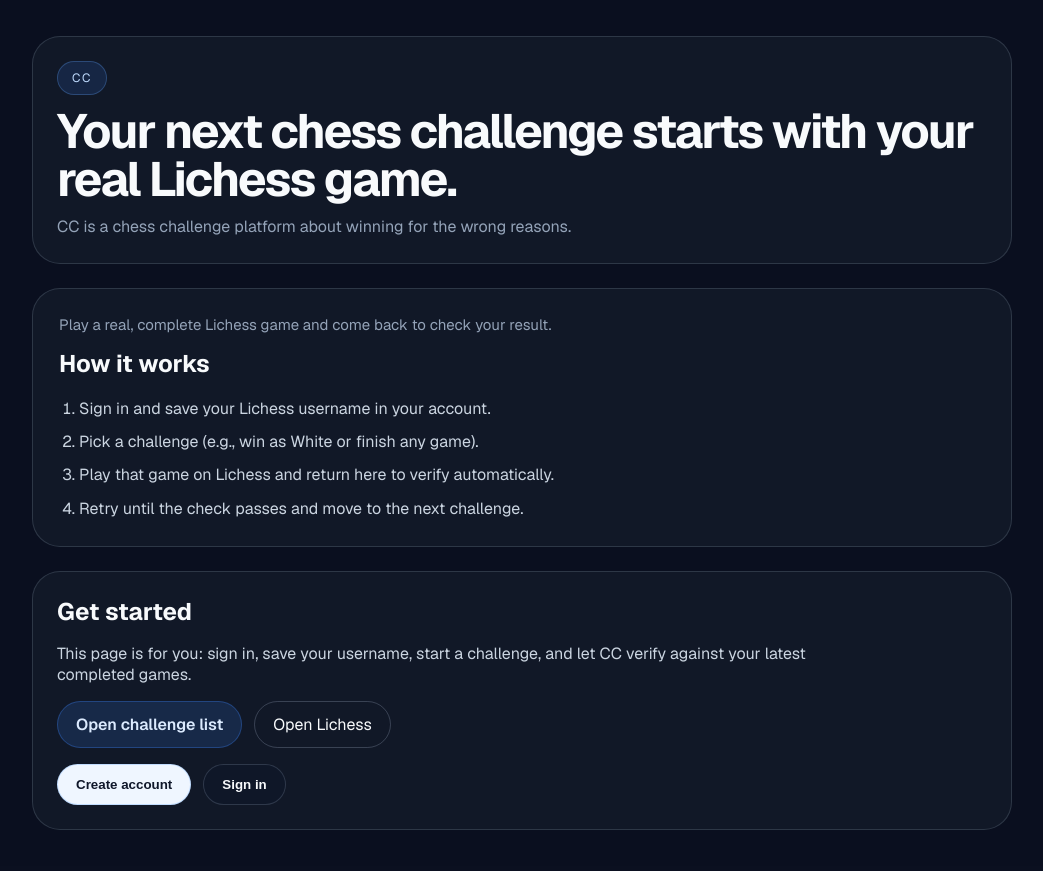
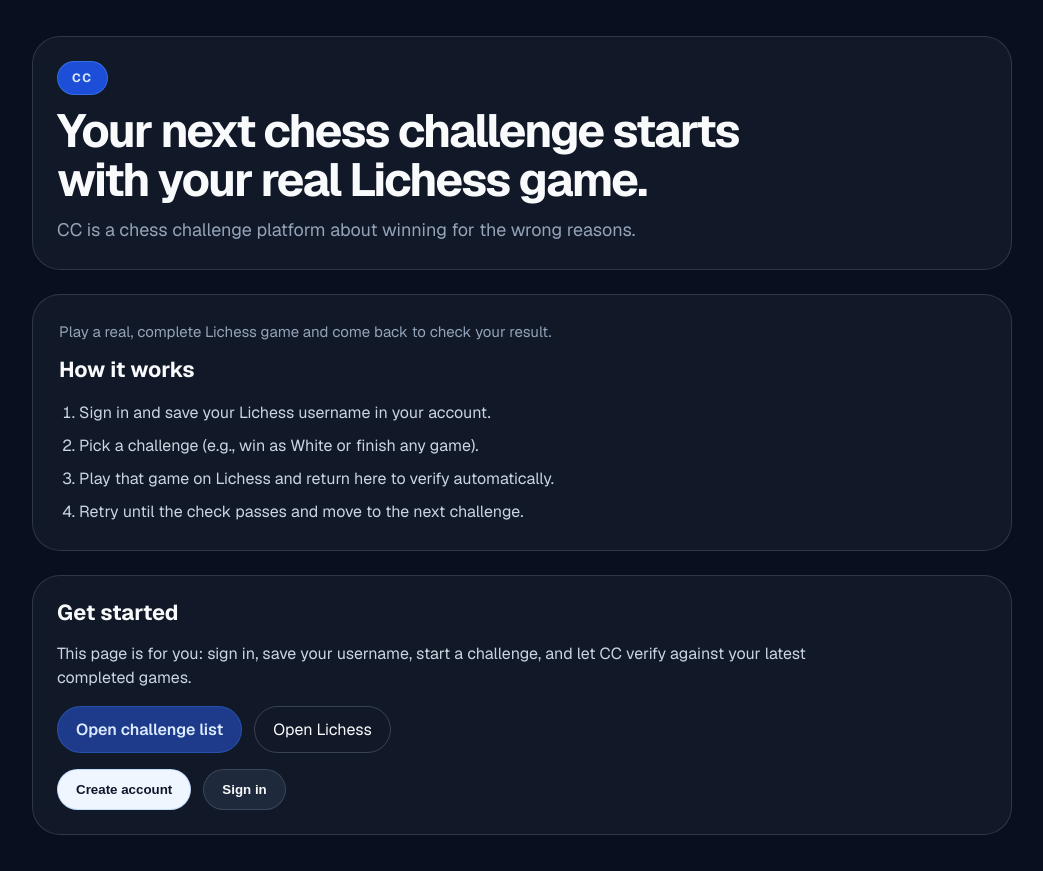
Before and after one commit to andreasnordenadler/cc, a Next.js app: page / in a window 1280 px wide. Shown: the whole page, without its empty margins (118-1161 px from the left). Built offline with nearby package versions, Linux system fonts and the light colour scheme; no server answers.

Commit message:
CC: tighten editorial hierarchy and typography

```diff
--- a/src/app/page.tsx
+++ b/src/app/page.tsx
@@ -30,75 +30,21 @@
   const nextChallenge = getNextChallenge(activeChallenge, progress);
 
   return (
-    <main
-      style={{
-        minHeight: "100vh",
-        padding: "clamp(20px, 3vw, 36px)",
-        background: "#0a0f1f",
-        color: "#f8fafc",
-      }}
-    >
-      <section
-        style={{
-          width: "100%",
-          maxWidth: 980,
-          margin: "0 auto",
-          display: "grid",
-          gap: 24,
-        }}
-      >
+    <main style={pageStyle}>
+      <section style={contentStyle}>
         <header
-          style={{
-            border: "1px solid rgba(148,163,184,0.22)",
-            background: "#111827",
-            borderRadius: 28,
-            padding: "24px",
-            display: "flex",
-            justifyContent: "space-between",
-            alignItems: "center",
-            gap: 16,
-            flexWrap: "wrap",
-          }}
+          style={heroCardStyle}
         >
           <div>
-            <p
-              style={{
-                margin: 0,
-                display: "inline-flex",
-                alignItems: "center",
-                gap: 10,
-                borderRadius: 999,
-                padding: "8px 14px",
-                background: "rgba(59,130,246,0.14)",
-                border: "1px solid rgba(96,165,250,0.28)",
-                fontSize: 12,
-                letterSpacing: "0.12em",
-                textTransform: "uppercase",
-                color: "#bfdbfe",
-              }}
-            >
+            <p style={eyebrowStyle}>
               CC
             </p>
 
-            <h1
-              style={{
-                margin: "12px 0 0",
-                fontSize: "clamp(2.2rem, 5vw, 3rem)",
-                lineHeight: 1,
-                letterSpacing: "-0.04em",
-              }}
-            >
+            <h1 style={heroTitleStyle}>
               Your next chess challenge starts with your real Lichess game.
             </h1>
 
-            <p
-              style={{
-                margin: "12px 0 0",
-                color: "#94a3b8",
-                maxWidth: 640,
-                lineHeight: 1.5,
-              }}
-            >
+            <p style={heroCopyStyle}>
               CC is a chess challenge platform about winning for the wrong reasons.
             </p>
           </div>
@@ -107,15 +53,7 @@
             <div style={{ display: "flex", alignItems: "center", gap: 12 }}>
               <Link
                 href="/account"
-                style={{
-                  borderRadius: 999,
-                  border: "1px solid rgba(148,163,184,0.24)",
-                  background: "rgba(15,23,42,0.7)",
-                  padding: "10px 14px",
-                  color: "#f8fafc",
-                  textDecoration: "none",
-                  fontSize: 14,
-                }}
+                style={accountLinkStyle}
               >
                 Account
               </Link>
@@ -123,21 +61,12 @@
           ) : null}
         </header>
 
-        <section
-          style={{
-            borderRadius: 28,
-            border: "1px solid rgba(148,163,184,0.22)",
-            background: "#111827",
-            padding: "26px",
-            display: "grid",
-            gap: 14,
-          }}
-        >
-          <p style={{ margin: 0, color: "#94a3b8", fontSize: 15 }}>
+        <section style={workAreaStyle}>
+          <p style={sectionLeadStyle}>
             Play a real, complete Lichess game and come back to check your result.
           </p>
 
-          <h2 style={{ margin: 0 }}>How it works</h2>
+          <h2 style={sectionTitleStyle}>How it works</h2>
 
           <ol
             style={{
@@ -166,46 +95,28 @@
                 gridTemplateColumns: "repeat(auto-fit, minmax(220px, 1fr))",
               }}
             >
-              <div
-                style={{
-                  borderRadius: 18,
-                  border: "1px solid rgba(148,163,184,0.2)",
-                  background: "#1f2937",
-                  padding: 14,
-                }}
-              >
-                <div style={{ color: "#93c5fd", marginBottom: 6, fontSize: 13 }}>
+              <div style={metricCardStyle}>
+                <div style={metricLabelStyle}>
                   Lichess identity
                 </div>
-                <div style={{ fontSize: 18, fontWeight: 700 }}>
+                <div style={{ fontSize: 20, fontWeight: 700 }}>
                   {lichessUsername || "Not set yet"}
                 </div>
                 <Link
                   href="/account"
-                  style={{
-                    display: "inline-block",
-                    marginTop: 8,
-                    color: "#93c5fd",
-                    textDecoration: "none",
-                    fontSize: 14,
-                  }}
+                  style={inlineLinkStyle}
                 >
                   {lichessUsername ? "Update identity" : "Add your username"}
                 </Link>
               </div>
 
               <div
-                style={{
-                  borderRadius: 18,
-                  border: "1px solid rgba(148,163,184,0.2)",
-                  background: "#1f2937",
-                  padding: 14,
-                }}
+                style={metricCardStyle}
               >
-                <div style={{ color: "#93c5fd", marginBottom: 6, fontSize: 13 }}>
+                <div style={metricLabelStyle}>
                   Current challenge
                 </div>
-                <div style={{ fontSize: 18, fontWeight: 700, marginBottom: 6 }}>
+                <div style={{ fontSize: 20, fontWeight: 700, marginBottom: 6 }}>
                   {activeChallenge?.id ? formatChallengeId(activeChallenge.id) : "No challenge started"}
                 </div>
                 <div style={{ color: activeChallenge ? "#e2e8f0" : "#94a3b8", fontSize: 14 }}>
@@ -214,13 +125,7 @@
 
                 <Link
                   href={activeChallenge?.id ? `/challenges/${activeChallenge.id}` : "/challenges"}
-                  style={{
-                    display: "inline-block",
-                    marginTop: 10,
-                    color: "#93c5fd",
-                    textDecoration: "none",
-                    fontSize: 14,
-                  }}
+                  style={inlineLinkStyle}
                 >
                   {activeChallenge?.id ? "Open this challenge" : "Choose a challenge"}
                 </Link>
@@ -240,16 +145,8 @@
                       {formatChallengeId(nextChallenge.id)}
                     </div>
                     <Link
-                      href={`/challenges/${nextChallenge.id}`}
-                      style={{
-                        borderRadius: 999,
-                        border: "1px solid rgba(96,165,250,0.32)",
-                        background: "rgba(96,165,250,0.12)",
-                        color: "#93c5fd",
-                        textDecoration: "none",
-                        padding: "8px 12px",
-                        display: "inline-block",
-                      }}
+                    href={`/challenges/${nextChallenge.id}`}
+                      style={suggestionLinkStyle}
                     >
                       Continue to next challenge
                     </Link>
@@ -257,19 +154,11 @@
                 ) : null}
               </div>
 
-              <div
-                style={{
-                  borderRadius: 18,
-                  border: "1px solid rgba(251,191,36,0.3)",
-                  background: "#1f2937",
-                  borderColor: "#ca8a04",
-                  padding: 14,
-                }}
-              >
-                <div style={{ color: "#fde68a", marginBottom: 6, fontSize: 13 }}>
+              <div style={progressCardStyle}>
+                <div style={metricLabelStyleYellow}>
                   Your progress
                 </div>
-                <div style={{ fontSize: 18, fontWeight: 700 }}>
+                <div style={{ fontSize: 20, fontWeight: 700 }}>
                   {progress.totalRewardPoints} pts · {progress.totalCompletedChallenges} solved
                 </div>
                 <div style={{ color: "#f8fafc", fontSize: 14, marginTop: 6 }}>
@@ -280,17 +169,12 @@
               </div>
 
               <div
-                style={{
-                  borderRadius: 18,
-                  border: "1px solid rgba(148,163,184,0.2)",
-                  background: "#1f2937",
-                  padding: 14,
-                }}
+                style={metricCardStyle}
               >
-                <div style={{ color: "#93c5fd", marginBottom: 6, fontSize: 13 }}>
+                <div style={metricLabelStyle}>
                   Latest check
                 </div>
-                <div style={{ fontSize: 18, fontWeight: 700, marginBottom: 6 }}>
+                <div style={{ fontSize: 20, fontWeight: 700, marginBottom: 6 }}>
                   {latestAttempt?.status
                     ? latestAttempt.status.toUpperCase()
                     : "No checks yet"}
@@ -304,17 +188,10 @@
         </section>
 
         <section
-          style={{
-            borderRadius: 28,
-            border: "1px solid rgba(148,163,184,0.22)",
-            background: "#111827",
-            padding: "24px",
-            display: "grid",
-            gap: 16,
-          }}
+          style={getStartedStyle}
         >
-          <h2 style={{ margin: 0 }}>Get started</h2>
-          <p style={{ margin: 0, color: "#cbd5e1", maxWidth: 780 }}>
+          <h2 style={sectionTitleStyle}>Get started</h2>
+          <p style={getStartedCopyStyle}>
             This page is for you: sign in, save your username, start a challenge,
             and let CC verify against your latest completed games.
           </p>
@@ -322,16 +199,7 @@
           <div style={{ display: "flex", gap: 12, flexWrap: "wrap" }}>
             <Link
               href="/challenges"
-              style={{
-                borderRadius: 999,
-                border: "1px solid rgba(59,130,246,0.32)",
-                background: "rgba(59,130,246,0.16)",
-                color: "#dbeafe",
-                padding: "12px 18px",
-                fontWeight: 600,
-                textDecoration: "none",
-                display: "inline-block",
-              }}
+              style={primaryCtaStyle}
             >
               Open challenge list
             </Link>
@@ -340,14 +208,7 @@
               href="https://lichess.org"
               target="_blank"
               rel="noreferrer"
-              style={{
-                borderRadius: 999,
-                border: "1px solid rgba(148,163,184,0.3)",
-                color: "#f8fafc",
-                padding: "12px 18px",
-                textDecoration: "none",
-                display: "inline-block",
-              }}
+              style={ghostLinkStyle}
             >
               Open Lichess
             </a>
@@ -357,30 +218,14 @@
             <div style={{ display: "flex", gap: 12, flexWrap: "wrap" }}>
               <SignUpButton mode="modal">
                 <button
-                  style={{
-                    borderRadius: 999,
-                    border: "1px solid rgba(96,165,250,0.32)",
-                    background: "#eff6ff",
-                    color: "#0f172a",
-                    padding: "12px 18px",
-                    fontWeight: 600,
-                    cursor: "pointer",
-                  }}
+                  style={primaryButtonStyle}
                 >
                   Create account
                 </button>
               </SignUpButton>
               <SignInButton mode="modal">
                 <button
-                  style={{
-                    borderRadius: 999,
-                    border: "1px solid rgba(148,163,184,0.24)",
-                    background: "rgba(15,23,42,0.7)",
-                    color: "#f8fafc",
-                    padding: "12px 18px",
-                    fontWeight: 600,
-                    cursor: "pointer",
-                  }}
+                  style={secondaryButtonStyle}
                 >
                   Sign in
                 </button>
@@ -392,6 +237,198 @@
     </main>
   );
 }
+
+const pageStyle = {
+  minHeight: "100vh",
+  padding: "clamp(20px, 3vw, 36px)",
+  background: "#0a0f1f",
+  color: "#f8fafc",
+};
+
+const contentStyle = {
+  width: "100%",
+  maxWidth: 980,
+  margin: "0 auto",
+  display: "grid",
+  gap: 24,
+};
+
+const heroCardStyle = {
+  border: "1px solid rgba(148,163,184,0.22)",
+  background: "#111827",
+  borderRadius: 28,
+  padding: "24px",
+  display: "flex",
+  justifyContent: "space-between",
+  alignItems: "center",
+  gap: 16,
+  flexWrap: "wrap" as const,
+};
+
+const eyebrowStyle = {
+  margin: 0,
+  display: "inline-flex",
+  alignItems: "center",
+  gap: 10,
+  borderRadius: 999,
+  padding: "8px 14px",
+  background: "#1d4ed8",
+  border: "1px solid rgba(96,165,250,0.35)",
+  fontSize: 12,
+  letterSpacing: "0.12em",
+  textTransform: "uppercase",
+  color: "#dbeafe",
+  fontWeight: 700,
+};
+
+const heroTitleStyle = {
+  margin: "12px 0 0",
+  fontSize: "clamp(2rem, 5vw, 2.9rem)",
+  lineHeight: 1.05,
+  letterSpacing: "-0.04em",
+  maxWidth: 720,
+};
+
+const heroCopyStyle = {
+  margin: "12px 0 0",
+  color: "#94a3b8",
+  maxWidth: 640,
+  lineHeight: 1.6,
+  fontSize: 18,
+};
+
+const accountLinkStyle = {
+  borderRadius: 999,
+  border: "1px solid rgba(148,163,184,0.24)",
+  background: "#1e293b",
+  padding: "10px 14px",
+  color: "#f8fafc",
+  textDecoration: "none",
+  fontSize: 14,
+};
+
+const workAreaStyle = {
+  borderRadius: 28,
+  border: "1px solid rgba(148,163,184,0.22)",
+  background: "#111827",
+  padding: "26px",
+  display: "grid",
+  gap: 14,
+};
+
+const sectionTitleStyle = {
+  margin: 0,
+  fontSize: "1.35rem",
+  lineHeight: 1.2,
+};
+
+const sectionLeadStyle = {
+  margin: 0,
+  color: "#94a3b8",
+  fontSize: 15,
+  lineHeight: 1.45,
+};
+
+const metricCardStyle = {
+  borderRadius: 18,
+  border: "1px solid rgba(148,163,184,0.2)",
+  background: "#1f2937",
+  padding: 14,
+};
+
+const metricLabelStyle = {
+  color: "#93c5fd",
+  marginBottom: 6,
+  fontSize: 13,
+};
+
+const metricLabelStyleYellow = {
+  color: "#fde68a",
+  marginBottom: 6,
+  fontSize: 13,
+};
+
+const progressCardStyle = {
+  borderRadius: 18,
+  border: "1px solid rgba(251,191,36,0.3)",
+  borderColor: "#ca8a04",
+  background: "#1f2937",
+  padding: 14,
+};
+
+const inlineLinkStyle = {
+  display: "inline-block",
+  marginTop: 8,
+  color: "#93c5fd",
+  textDecoration: "none",
+  fontSize: 14,
+};
+
+const suggestionLinkStyle = {
+  borderRadius: 999,
+  border: "1px solid rgba(96,165,250,0.32)",
+  background: "#1e3a8a",
+  color: "#93c5fd",
+  textDecoration: "none",
+  padding: "8px 12px",
+  display: "inline-block",
+};
+
+const getStartedStyle = {
+  borderRadius: 28,
+  border: "1px solid rgba(148,163,184,0.22)",
+  background: "#111827",
+  padding: "24px",
+  display: "grid",
+  gap: 16,
+};
+
+const getStartedCopyStyle = {
+  margin: 0,
+  color: "#cbd5e1",
+  maxWidth: 780,
+  lineHeight: 1.5,
+};
+
+const primaryCtaStyle = {
+  borderRadius: 999,
+  border: "1px solid rgba(59,130,246,0.32)",
+  background: "#1e3a8a",
+  color: "#dbeafe",
+  padding: "12px 18px",
+  fontWeight: 600,
+  textDecoration: "none",
+  display: "inline-block",
+};
+
+const ghostLinkStyle = {
+  borderRadius: 999,
+  border: "1px solid rgba(148,163,184,0.3)",
+  color: "#f8fafc",
+  padding: "12px 18px",
+  textDecoration: "none",
+  display: "inline-block",
+};
+
+const primaryButtonStyle = {
+  borderRadius: 999,
+  border: "1px solid rgba(96,165,250,0.32)",
+  background: "#eff6ff",
+  color: "#0f172a",
+  padding: "12px 18px",
+  fontWeight: 600,
+  cursor: "pointer",
+};
+
+const secondaryButtonStyle = {
+  borderRadius: 999,
+  border: "1px solid rgba(148,163,184,0.24)",
+  background: "#1e293b",
+  color: "#f8fafc",
+  padding: "12px 18px",
+  fontWeight: 600,
+  cursor: "pointer",
+};
 
 function getNextChallenge(
   activeChallenge: ActiveChallenge | null,
```
Also changed, not shown: src/app/account/page.tsx (+25 -9 lines), src/app/challenges/[id]/page.tsx (+24 -4 lines), src/app/challenges/page.tsx (+26 -4 lines).
